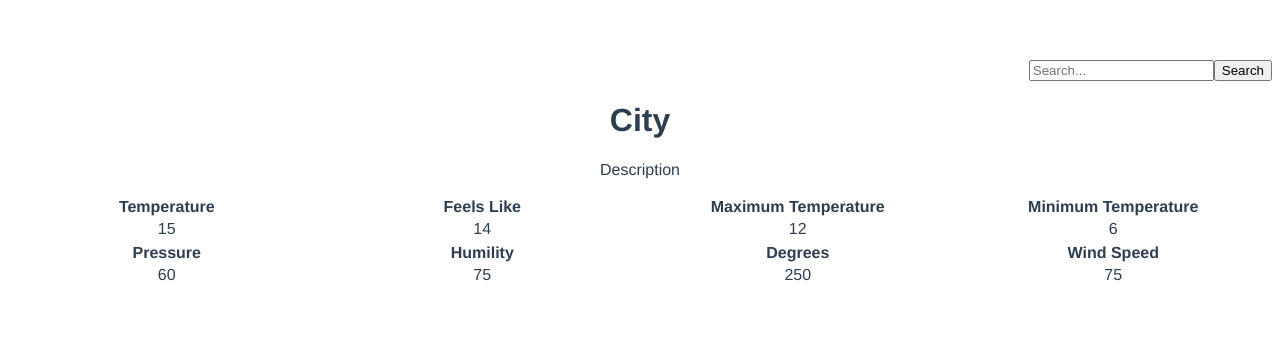
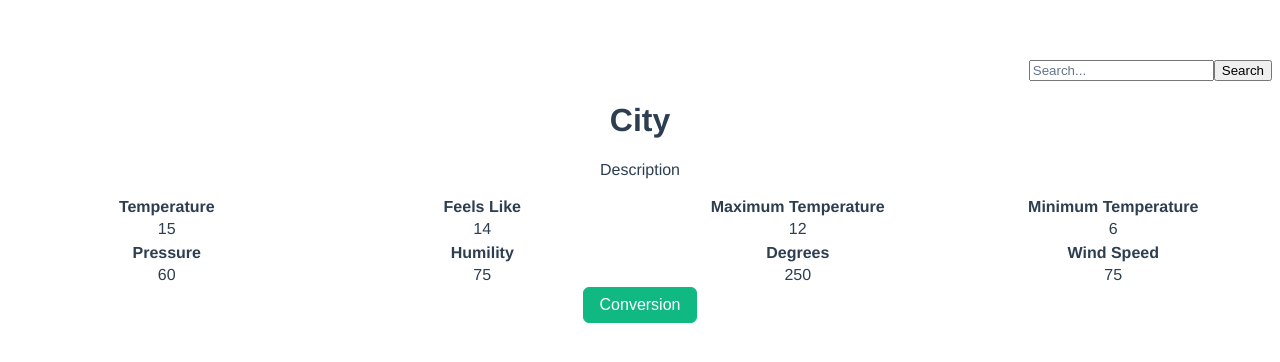
Before and after one commit to usmanAfzalKhan/vue-forcast, a Vue app in the folder client/: page / in a window 1280 px wide. Shown: the top 362 px of the page. Built offline with nearby package versions, Linux system fonts and the light colour scheme; a web font is replaced by a local one.

Commit message:
feat(client): add units conversion button

```diff
--- a/client/src/App.vue
+++ b/client/src/App.vue
@@ -1,17 +1,22 @@
 <template>
   <SearchBox/>
   <WeatherDisplay/>
+  <div>
+    <Button label="Conversion" />
+  </div>
 </template>
 
 <script>
 import SearchBox from './components/search-box/SearchBox.vue';
 import WeatherDisplay from './components/weather-display/WeatherDisplay.vue';
+import Button from 'primevue/button';
 
 export default {
   name: 'App',
   components: {
     SearchBox,
-    WeatherDisplay
+    WeatherDisplay,
+    Button
   }
 }
 </script>
@@ -25,5 +30,4 @@ export default {
   color: #2c3e50;
   margin-top: 60px;
 }
-
 </style>
```
Also changed, not shown: client/src/main.js (+8 -3 lines).
